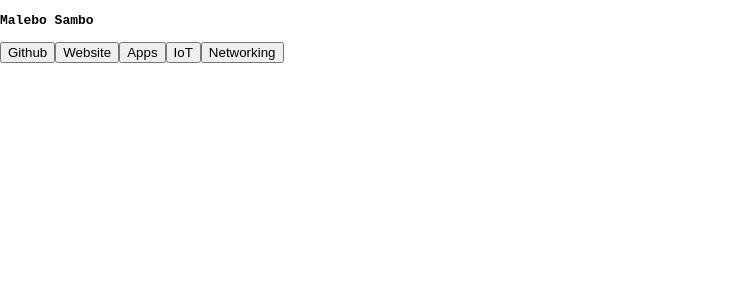
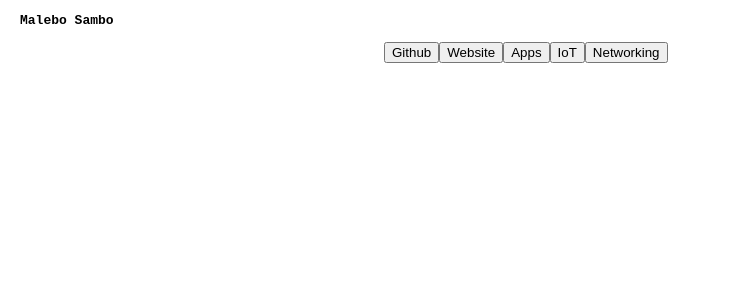
Before and after one commit to malebosambo/portfolio, a React (Create React App) app: page / in a window 1280 px wide. Shown: the top 300 px of the page, without its empty margins (0-731 px from the left). Built offline with nearby package versions, Linux system fonts and the light colour scheme.

Commit message:
CSS class update

```diff
--- a/src/App.js
+++ b/src/App.js
@@ -6,11 +6,11 @@ function App() {
       <header>
 
         <div className="Site_Nav">
-          <div id="Title_Cont">
+          <div className="Title_Cont">
             <p className="Title">Malebo Sambo</p>
           </div>
 
-          <div id="Menu_Cont">
+          <div className="Menu_Cont">
             <button>Github</button>
             <button>Website</button>
             <button>Apps</button>
```
